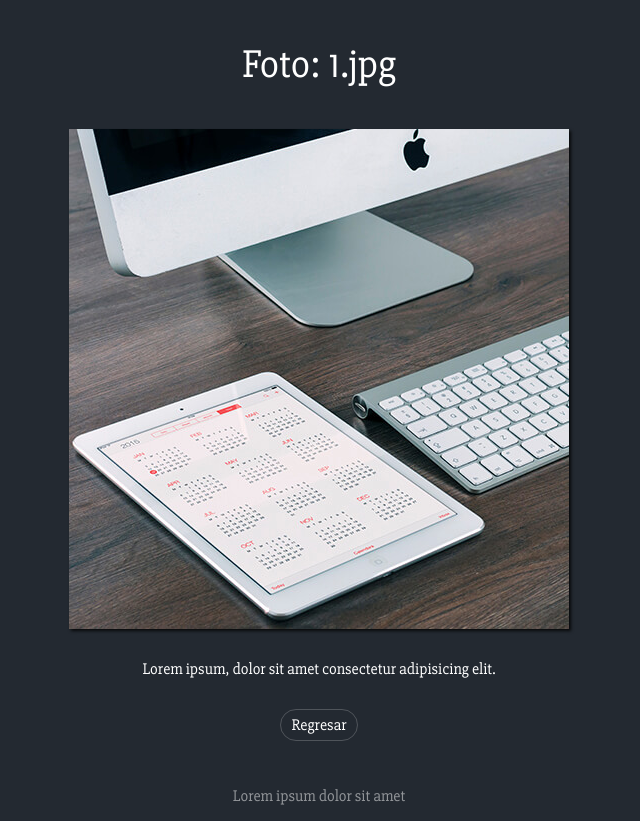
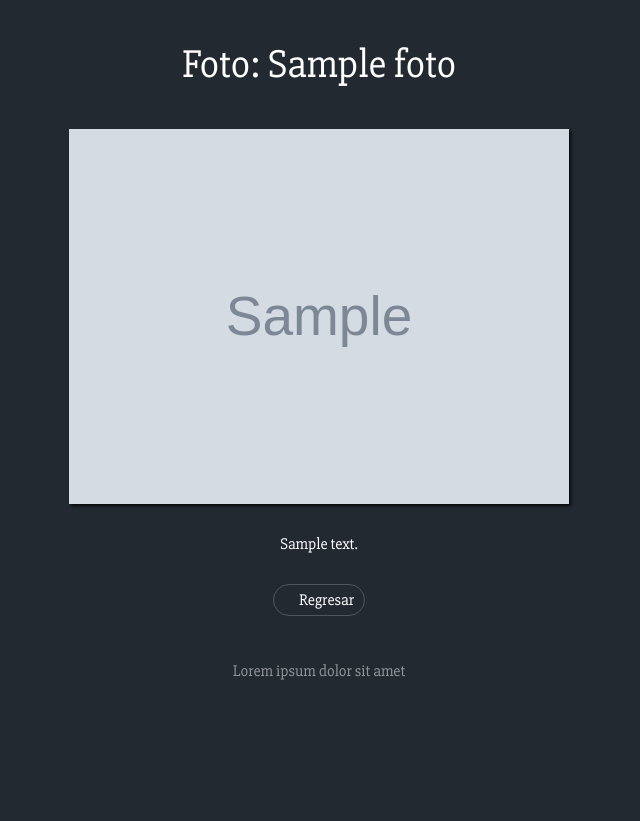
Before and after one commit to Davidsd16/galeria, a PHP site: template views/foto.view.php in a window 1280 px wide. Shown: the whole page, without its empty margins (321-961 px from the left). After the commit the page ends 680 px from the top, so only its background shows below. Run offline with PHP 8.4, Linux system fonts and the light colour scheme; the template is opened without the code that fills it: most values are stand-ins (such as "Sample title", 1, 10 or a date in 2020); grey boxes marked "Sample" are stand-in pictures.

Commit message:
Mostrar detalles  de la imagen

```diff
--- a/views/foto.view.php
+++ b/views/foto.view.php
@@ -1,28 +1,55 @@
 <!DOCTYPE html>
 <html lang="en">
 <head>
+    <!-- Configuración del documento -->
     <meta charset="UTF-8">
     <meta name="viewport" content="width=device-width, initial-scale=1.0">
+
+    <!-- Enlaces a fuentes externas y estilos -->
     <link rel="preconnect" href="https://fonts.googleapis.com">
     <link rel="preconnect" href="https://fonts.gstatic.com" crossorigin>
     <link href="https://fonts.googleapis.com/css2?family=Oswald:wght@300;400&family=Slabo+27px&display=swap" rel="stylesheet">
     <link rel="stylesheet" href="css/estilos.css">
+
+    <!-- Título de la página -->
     <title>Galeria</title>
 </head>
 <body>
+    <!-- Encabezado de la página -->
     <header>
         <div class="contenedor">
-            <h1 class="titulo">Foto: 1.jpg</h1>
+            <!-- Título de la foto -->
+            <h1 class="titulo">Foto:
+                <?php
+                    // Muestra el título de la foto si está presente; de lo contrario, muestra el nombre de la imagen
+                    if (!empty($foto['titulo'])) {
+                        echo $foto['titulo'];
+                    } else {
+                        echo $foto['imagen'];
+                    }
+                ?>
+            </h1>
         </div>
     </header>
+
+    <!-- Contenedor principal -->
     <div class="contenedor">
+        <!-- Sección de la foto -->
         <div class="foto">
-            <img src="fotos/1.jpg">
-            <p class="texto">Lorem ipsum, dolor sit amet consectetur adipisicing elit.</p>
-            <a href="index.php" class="regresar"><i class="faa fa-long-arrow-left"></i> Regresar</a>
+            <!-- Imagen de la foto -->
+            <img src="fotos/<?php echo $foto['imagen']; ?>">
+
+            <!-- Descripción de la foto -->
+            <p class="texto"><?php echo $foto['texto']; ?></p>
+
+            <!-- Enlace para regresar a la página principal -->
+            <a href="index.php" class="regresar"><i class="fa fa-long-arrow-left"></i> Regresar</a>
         </div>
     </div>
+
+    <!-- Pie de página -->
     <footer>
+        <!-- Mensaje de derechos de autor ficticio -->
         <p class="copyright">Lorem ipsum dolor sit amet</p>
     </footer>
 </body>
```
